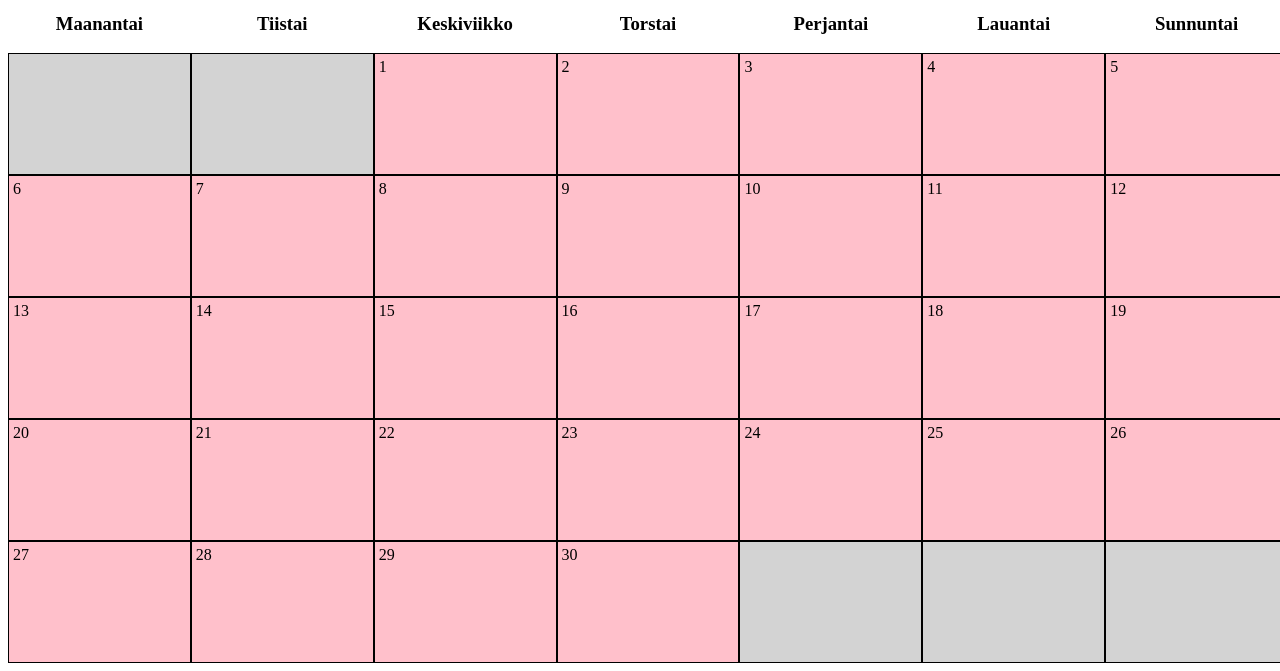
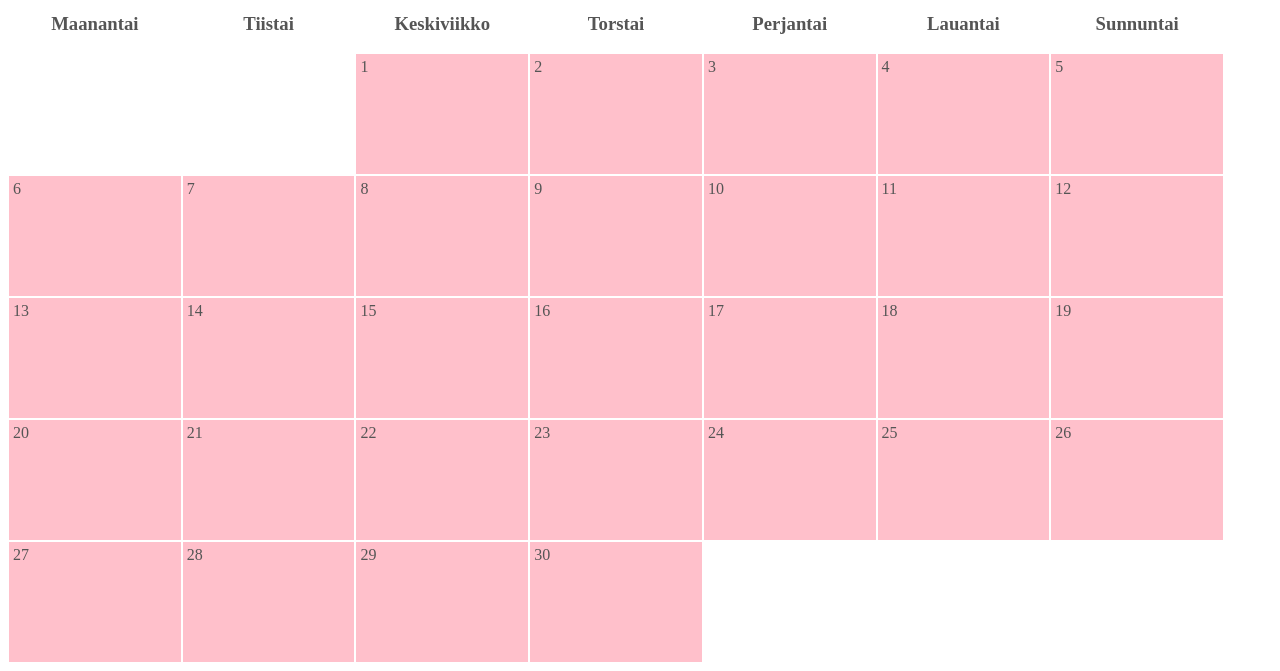
Before and after one commit to superjunnu/lampulan-ringette, a plain HTML site: page calendar_test.html in a window 1280 px wide. Shown: the part 188-859 px from the top of the page. Drawn offline with Linux system fonts and the light colour scheme.

Commit message:
Pientä css-viilausta

```diff
--- a/calendar.css
+++ b/calendar.css
@@ -1,25 +1,32 @@
+.calendar-container {
+   width: 95vw;
+   align: center;
+   color: #555555;
+}
 .month {
    display: flex;
    flex-direction: column;
-   width: 100vw;
+   width: 100%;
 
 }
 
 .week {
    display: flex;
-   background-color: pink;
 }
 
 .day {
    padding: 0.25rem;
    flex-basis: 0;
    flex-grow: 1;
-   border: 1px solid black;
    height: 7rem;
+   border: 1px solid white;
+}
+
+.day:not(.empty) {
+   background-color: pink;
 }
 
 .day.empty {
-   background-color: lightgrey;
 }
 
 .month-header {
@@ -33,9 +40,8 @@
 }
 
 .weekday-header-container {
-   width: 100vw;
+   width: 100%;
    display: flex;
-   flex-direction: row;
    justify-content: space-around;
 }
 .weekday-header {
--- a/calendar.js
+++ b/calendar.js
@@ -1,5 +1,5 @@
+
 function display() {
-
    let calendarHTML="";
    let today = new Date();
    let array = [];
@@ -10,6 +10,7 @@ function display() {
    let day = 1;
    let empty_days_at_start = new Date(current_year, current_month, day).getDay() - 1;
    let header = today.toLocaleString('fi-FI', { month: 'long' });
+   calendarHTML += `<div class="calendar-container">`;
    calendarHTML += `<div class="month-header"><h2>${header}</h2></div>`;
    calendarHTML += `<div class="weekday-header-container">`;
    calendarHTML += `<div class="weekday-header"><h3>Maanantai</h3></div>`;
@@ -40,7 +41,7 @@ function display() {
       calendarHTML += `<div class="day empty"></div>`;
    }
 
-   calendarHTML += `</div></div>`;
+   calendarHTML += `</div></div></div>`;
    document.getElementById('kalenteri').innerHTML = calendarHTML;
 }
 
--- /dev/null
+++ b/events.js
@@ -0,0 +1,5 @@
+const events = [{date: '2022-16-19', start_time: '18:00', end_time: '19:00', 'description': 'E-tyttöjen ringette treenit'},
+               {date: '2022-16-21', start_time: '17:00', end_time: '19:00', 'description': 'Äijä ringette'},
+               {date: '2022-16-25', start_time: '17:30', end_time: '19:00', 'description': 'Eläkeläisten vapaavuoro'}];
+
+export default events;
```
